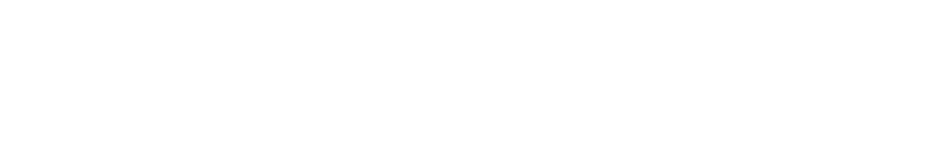
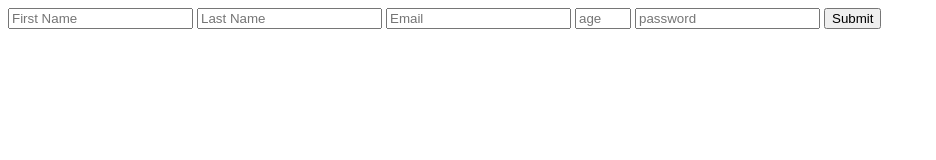
Before and after one commit to Kirti1402/signUpform-learningCss, a plain HTML site: page index.html in a window 1280 px wide. Shown: the whole page, without its empty margins (0-936 px from the left). Drawn offline with Linux system fonts and the light colour scheme.

Commit message:
Added form element

```diff
--- a/index.html
+++ b/index.html
@@ -7,6 +7,13 @@
     <title>Sign Up</title>
 </head>
 <body>
-
+    <form>
+        <input type="text" name="firstName" id="first" placeholder="First Name">
+        <input type="text" name="lastName" id="last" placeholder="Last Name">
+        <input type="email" name="email" id="email" placeholder="Email">
+        <input type="number" name="age" id="age" placeholder="age" min="18" max="40">
+        <input type="password" name="password" id="password" placeholder="password">
+        <button type="submit">Submit</button>
+    </form>
 </body>
 </html>
```
